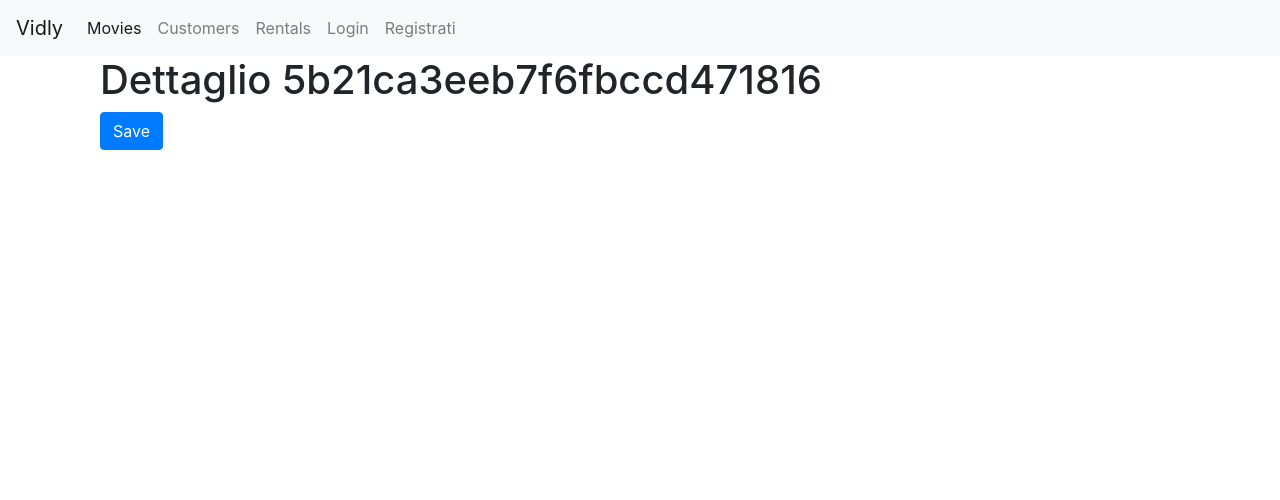
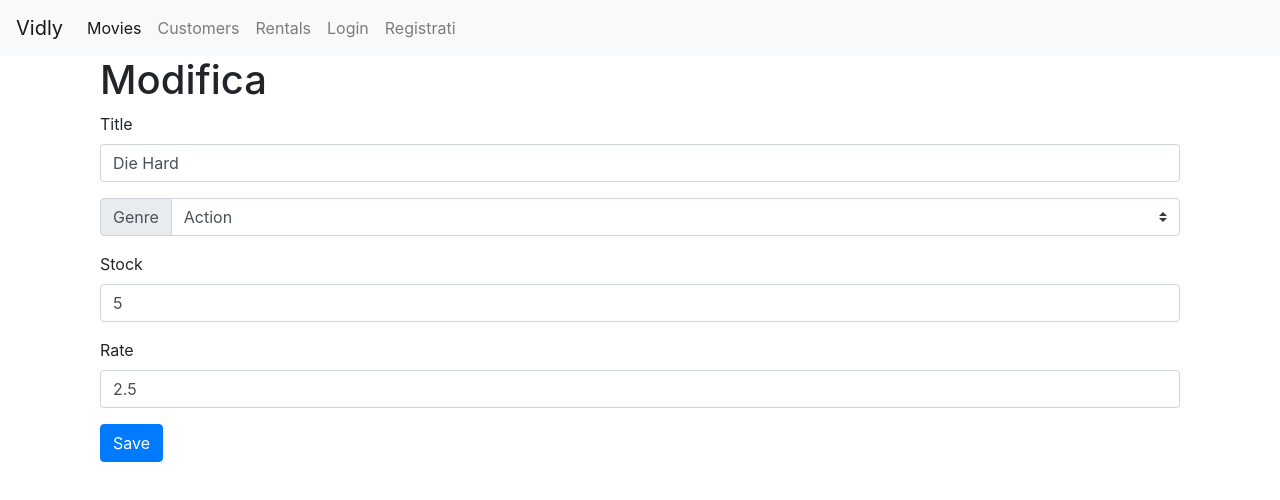
Before and after one commit to Belingheri/vidly, a React (Create React App) app: page /movies/5b21ca3eeb7f6fbccd471816 in a window 1280 px wide. Shown: the top 500 px of the page. Built offline with nearby package versions, Linux system fonts and the light colour scheme.

Commit message:
rimosso campi non necessari

```diff
--- a/src/components/moviesDetail.jsx
+++ b/src/components/moviesDetail.jsx
@@ -1,20 +1,15 @@
 import React from "react";
-import { useHistory, useParams } from "react-router-dom";
+import { useParams } from "react-router-dom";
+
+import MovieForm from "./movieForm";
 
 function MoviesDetail() {
   const { id } = useParams();
-  const history = useHistory();
-
-  const handleSave = () => {
-    history.replace("/movies");
-  };
 
   return (
     <div className="container">
-      <h1>Dettaglio {id}</h1>
-      <button className="btn btn-primary" onClick={handleSave}>
-        Save
-      </button>
+      <h1>Modifica</h1>
+      <MovieForm id={id} />
     </div>
   );
 }
```
